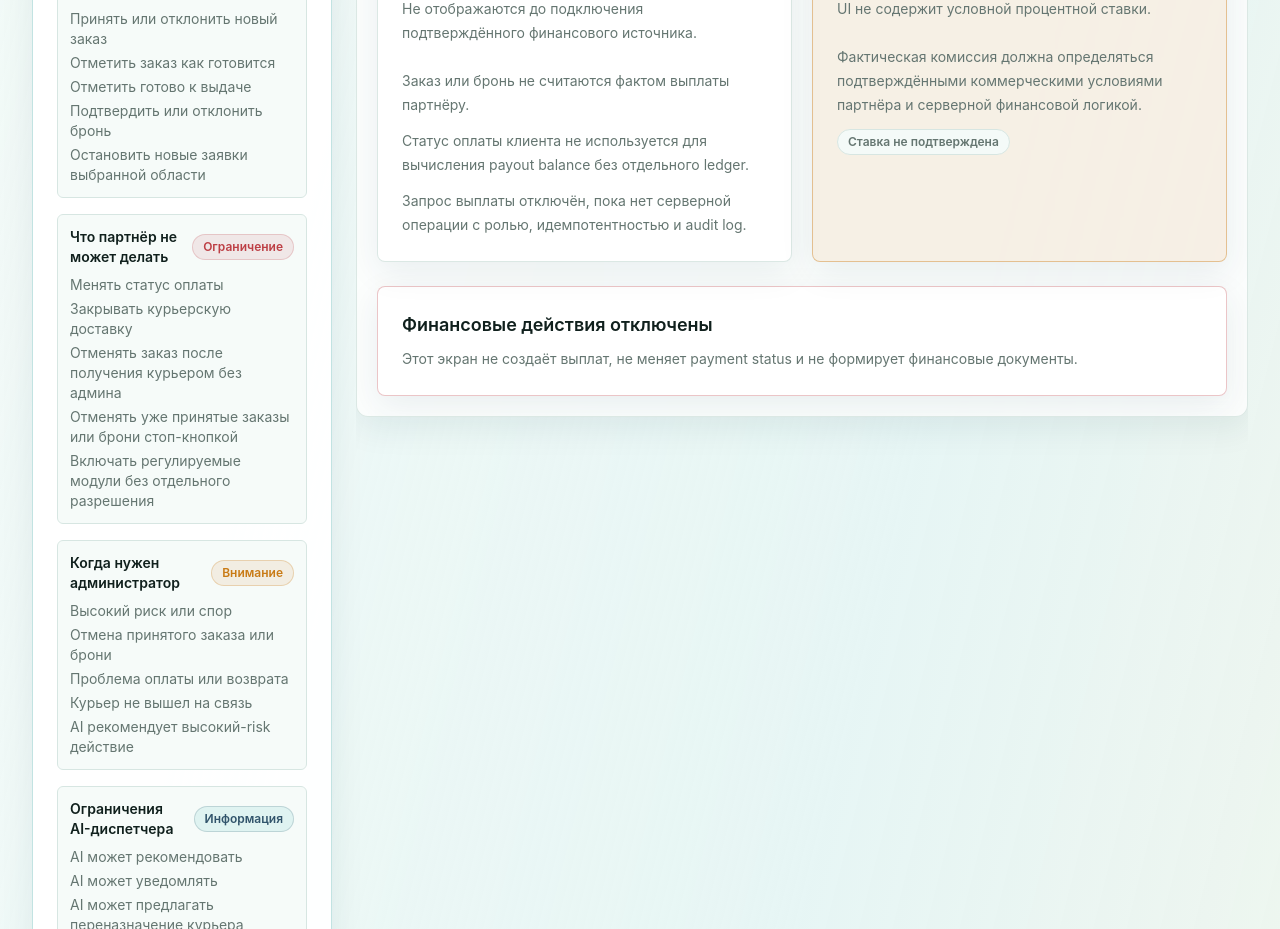
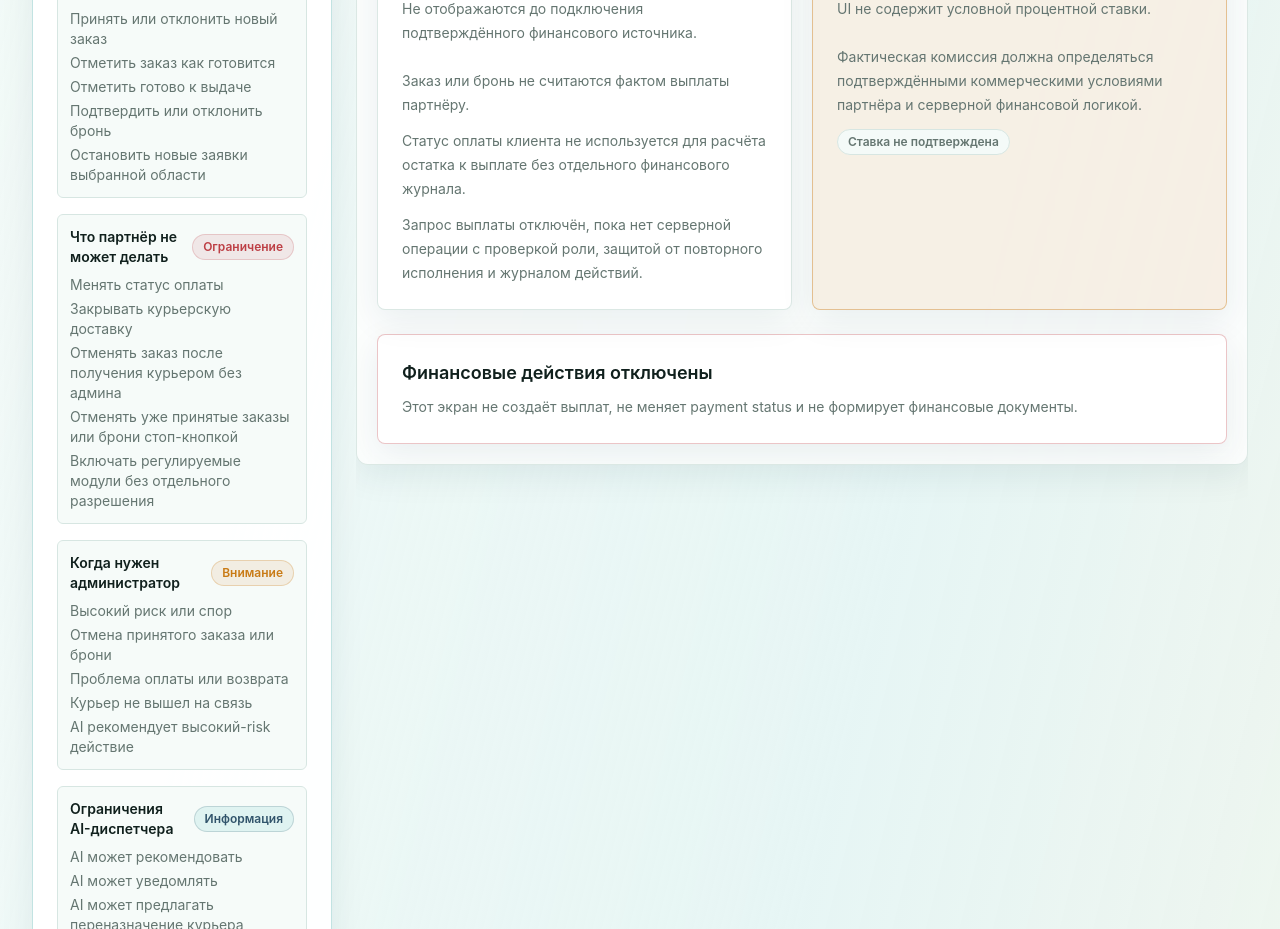
Before and after one commit to stvelikiy-star/kol-travel-platform, a Next.js app: page /partner/finance in a window 1280 px wide. Shown: the part 980-1909 px from the top of the page. Built offline with nearby package versions, Linux system fonts and the light colour scheme.

Commit message:
fix(i18n): replace remaining English finance jargon in Russian UI

```diff
--- a/src/app/partner/finance/page.tsx
+++ b/src/app/partner/finance/page.tsx
@@ -108,8 +108,8 @@ export default async function PartnerFinancePage() {
             </CardHeader>
             <CardContent className="space-y-3 text-sm leading-6 text-muted">
               <p>Заказ или бронь не считаются фактом выплаты партнёру.</p>
-              <p>Статус оплаты клиента не используется для вычисления payout balance без отдельного ledger.</p>
-              <p>Запрос выплаты отключён, пока нет серверной операции с ролью, идемпотентностью и audit log.</p>
+              <p>Статус оплаты клиента не используется для расчёта остатка к выплате без отдельного финансового журнала.</p>
+              <p>Запрос выплаты отключён, пока нет серверной операции с проверкой роли, защитой от повторного исполнения и журналом действий.</p>
             </CardContent>
           </Card>
 
```
